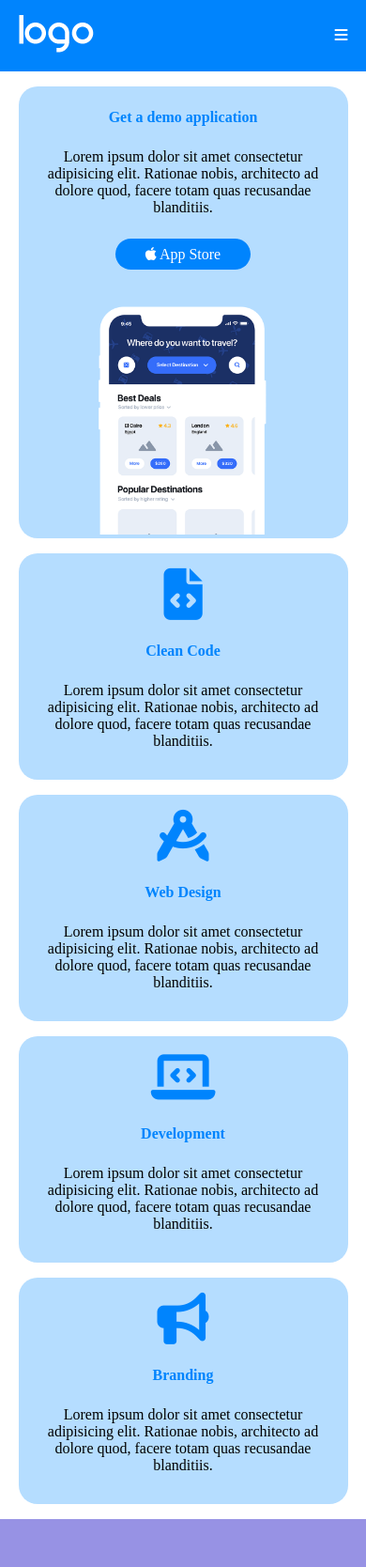
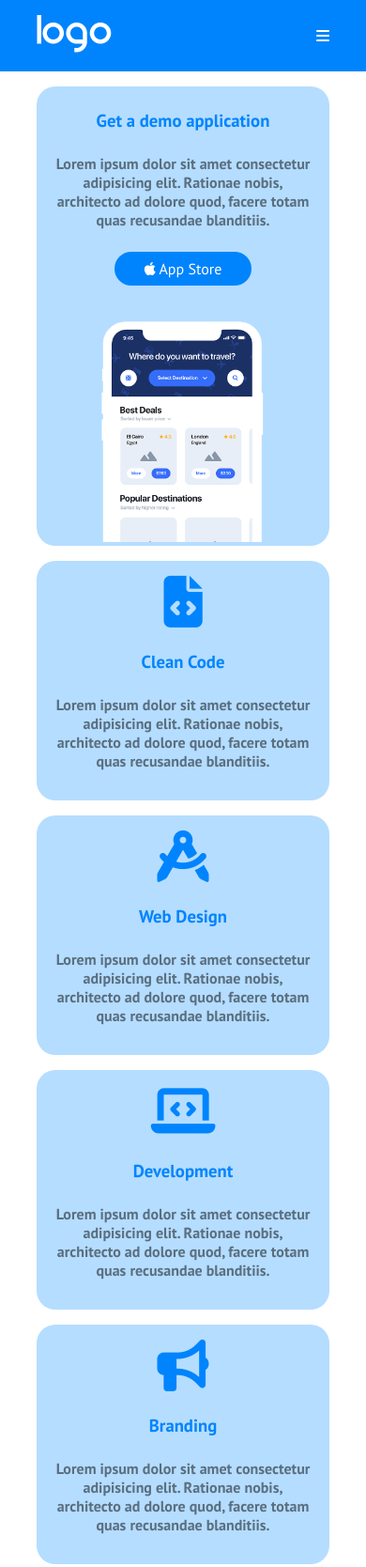
Before and after one commit to snerva/htmlcss-responsive-layout, a plain HTML site: page index.html in a window 390 px wide. Shown: the top 1668 px of the page at 94% size. Drawn offline with Linux system fonts and the light colour scheme.

Commit message:
font and font size

```diff
--- a/assets/style.css
+++ b/assets/style.css
@@ -7,12 +7,18 @@
 :root{
     --re-dark: #111111;
     --re-background-dark: #333333;
+    --re-font-primary: #5A6E7F;
     --re-background-light: #FFFFFF;
     --re-banner-second: #D4D3F4;
     --re-primary: #9792E4;
     --re-secondary: #0084FD;
     --re-background-second: #B5DDFF;
     --re-banner-third: #FDC15F;
+}
+
+body{
+    font-family: 'PT Sans', sans-serif;
+    color: var(--re-font-primary);
 }
 
 .container{
@@ -65,16 +71,13 @@ footer{
 header{
     background-color: var(--re-secondary);
 }
-
 header .d-flex{
     justify-content: space-between;
     align-items: center;
 }
-
 .logo{
     padding: 1rem 0;
 }
-
 .mobile{
     display: none;
 }
@@ -90,7 +93,6 @@ header .d-flex{
     background-color: var(--re-background-light);
     color: var(--re-dark);
 }
-
 /*#endregion header*/
 
 /*#region main*/
@@ -98,42 +100,33 @@ header .d-flex{
     background-color: var(--re-background-second);
     border-radius: 20px;
 }
-
 .applications .col_md_8{
     flex-wrap: nowrap;
     margin-right: 1rem;
 }
-
-.applications h4{
+.applications h3{
     color: var(--re-secondary);
     padding: 1.5rem 0;
 }
-
 .applications p{
     padding-bottom: 2rem;
+    font-weight: bold;
 }
-
-
 .applications .button{
     background-color: var(--re-secondary);
     text-decoration: none;
     color: var(--re-background-light);
     padding: 0.5rem 2rem;
 }
-
 .applications img{
-    width: 90%;
     padding: 2.5rem 2rem 0;
 }
-
 .applications .col_md_4{
     text-align: center;
 }
-
 .applications .center{
     margin: 0 1rem;
 }
-
 .applications .col_md_4 i{
    font-size: 55px;
    color: var(--re-secondary);
@@ -144,22 +137,15 @@ header .d-flex{
 .planning{
     background-color: var(--re-primary);
 }
-
 .planning .container{
     width: 55%;
 }
-
 .planning .white{
     background-color: var(--re-background-light);
     border-radius: 40px;
     padding: 1rem;
     text-align: center;
 }
-
-.planning img{
-    width: 100%;
-}
-
 .planning .row{
     padding: 2rem 0;
     align-items: end;
@@ -170,21 +156,21 @@ header .d-flex{
 .left h3{
     margin-bottom: 2rem;
 }
-
 .left img{
     padding: 4rem 0;
 }
-
 .planning .right{
     padding: 5rem 1rem 0;
 }
-
 .planning .white img{
     padding: 1rem 2.5rem;
 }
-
 .right h4{
     margin-bottom: 1rem;
+    color: var(--re-dark);
+}
+.right p{
+    font-style: italic;
 }
 .right .fa-solid{
     background-color: var(--re-primary);
@@ -201,33 +187,30 @@ header .d-flex{
     border-radius: 30px;
     align-items: center;
 }
-
 .photo img{
     width: 134px;
     height: 135px;
     border-radius: 50%;
     margin: 1rem 0.5rem;
 }
-
 .cards .cit{
     margin: 0 2rem;
 }
-
 .cit h4{
     margin-top: 1rem;
 }
-
 .partners_content{
     text-align: center;
     margin: 2rem;
 }
-
+.partners_content h4{
+    font-weight: normal;
+}
 .partners_content h2{
+    font-size: xx-large;
     margin: 1.5rem;
     color: var(--re-primary);
 }
-
-
 /*partners*/
 
 .benefits{
@@ -253,6 +236,40 @@ footer{
     background-color: var(--re-background-dark);
 }
 /*#endregion footer*/
+
+@media screen and (max-width: 768px) {
+    header .container,
+    .applications .container,
+    .planning .container{
+        width: 90%;
+        margin: 0 auto;
+    }
+
+    .applications .row,
+    .applications .col_md_8{
+        display: flex;
+    }
+    .desktop{
+        display: none;
+    }
+
+    .mobile{
+        display: flex;
+    }
+
+    .mobile .fa-bars{
+        color: var(--re-background-light);
+    }
+
+    .planning .row{
+        display: flex;
+        flex-wrap: wrap;
+    }
+    .planning .col_12{
+        width: calc((100% / 12)* 12)
+    }
+
+}
 
 
 @media screen and (max-width: 480px) {
@@ -306,37 +323,3 @@ footer{
     }
 
 }
-
-@media screen and (max-width: 768px) {
-    header .container,
-    .applications .container,
-    .planning .container{
-        width: 90%;
-        margin: 0 auto;
-    }
-
-    .applications .row,
-    .applications .col_md_8{
-        display: flex;
-    }
-    .desktop{
-        display: none;
-    }
-
-    .mobile{
-        display: flex;
-    }
-
-    .mobile .fa-bars{
-        color: var(--re-background-light);
-    }
-
-    .planning .row{
-        display: flex;
-        flex-wrap: wrap;
-    }
-    .planning .col_12{
-        width: calc((100% / 12)* 12)
-    }
-
-}
--- a/index.html
+++ b/index.html
@@ -5,6 +5,9 @@
     <meta http-equiv="X-UA-Compatible" content="IE=edge">
     <meta name="viewport" content="width=device-width, initial-scale=1.0">
     <title>Responsive Layout</title>
+    <link rel="preconnect" href="https://fonts.googleapis.com">
+<link rel="preconnect" href="https://fonts.gstatic.com" crossorigin>
+<link href="https://fonts.googleapis.com/css2?family=PT+Sans:ital,wght@0,400;0,700;1,400&display=swap" rel="stylesheet">
     <link rel="stylesheet" href="https://cdnjs.cloudflare.com/ajax/libs/font-awesome/6.2.0/css/all.min.css" integrity="sha512-xh6O/CkQoPOWDdYTDqeRdPCVd1SpvCA9XXcUnZS2FmJNp1coAFzvtCN9BmamE+4aHK8yyUHUSCcJHgXloTyT2A==" crossorigin="anonymous" referrerpolicy="no-referrer" />
     <link rel="stylesheet" href="./assets/style.css">
 </head>
@@ -34,7 +37,7 @@
                 <div class="row d-flex">
                     <div class="col_12 col_md_8 d-flex">
                         <div class="content">
-                            <h4>Get a demo application</h4>
+                            <h3>Get a demo application</h3>
                             <p>Lorem ipsum dolor sit amet consectetur adipisicing elit. Rationae nobis, architecto ad dolore quod, facere totam quas recusandae blanditiis.</p>
                             <a class="button" href="#"><i class="fa-brands fa-apple"></i> App Store</a>
                         </div>
@@ -44,24 +47,24 @@
                     </div>
                     <div class="col_12 col_md_4">
                         <i class="fa-solid fa-file-code"></i>
-                        <h4>Clean Code</h4>
+                        <h3>Clean Code</h3>
                         <p>Lorem ipsum dolor sit amet consectetur adipisicing elit. Rationae nobis, architecto ad dolore quod, facere totam quas recusandae blanditiis.</p>
                     </div>
                 </div>
                 <div class="row d-flex">
                     <div class="col_12 col_md_4">
                         <i class="fa-solid fa-compass-drafting"></i>
-                        <h4>Web Design</h4>
+                        <h3>Web Design</h3>
                         <p>Lorem ipsum dolor sit amet consectetur adipisicing elit. Rationae nobis, architecto ad dolore quod, facere totam quas recusandae blanditiis.</p>
                     </div>
                     <div class="col_12 col_md_4 center">
                         <i class="fa-solid fa-laptop-code"></i>
-                        <h4>Development</h4>
+                        <h3>Development</h3>
                         <p>Lorem ipsum dolor sit amet consectetur adipisicing elit. Rationae nobis, architecto ad dolore quod, facere totam quas recusandae blanditiis.</p>
                     </div>
                     <div class="col_12 col_md_4">
                         <i class="fa-solid fa-bullhorn"></i>
-                        <h4>Branding</h4>
+                        <h3>Branding</h3>
                         <p>Lorem ipsum dolor sit amet consectetur adipisicing elit. Rationae nobis, architecto ad dolore quod, facere totam quas recusandae blanditiis.</p>
                     </div>
                 </div>
```
